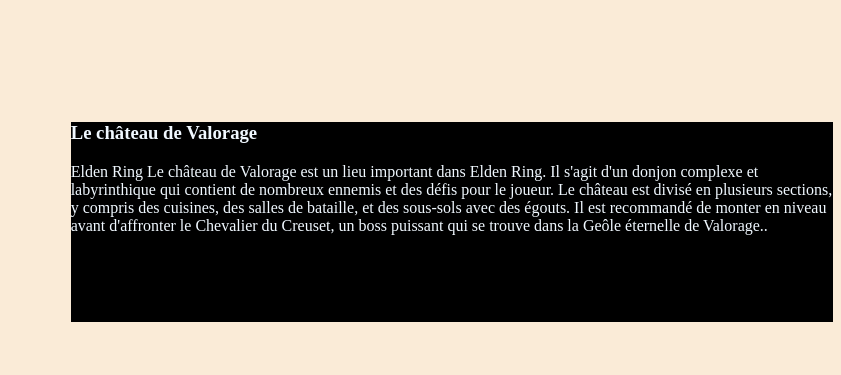
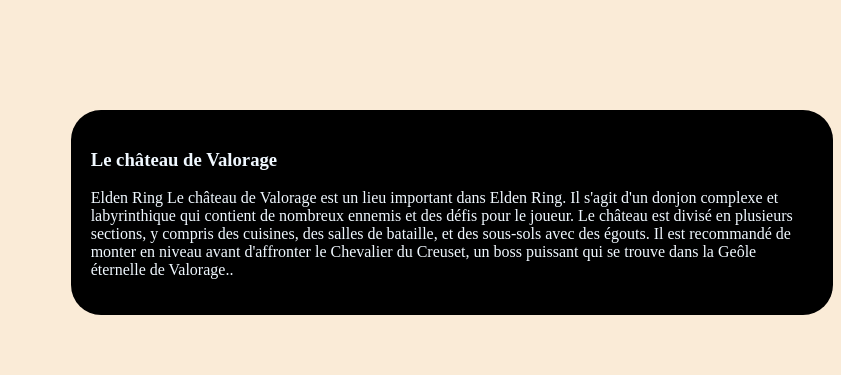
Before and after one commit to Koro133/Koro133.github.io, a plain HTML site: page index.html in a window 1280 px wide. Shown: the part 102-477 px from the top of the page, 439-1280 px from the left. Drawn offline with Linux system fonts and the light colour scheme.

Commit message:
adding a box

```diff
--- a/index.html
+++ b/index.html
@@ -26,7 +26,7 @@
       />
 
       <div>
-        <div class="floating_box" style="height: 200px; width: px">
+        <div class="floating_box">
           <h3>Le château de Valorage</h3>
           <p>
             Elden Ring Le château de Valorage est un lieu important dans Elden
--- a/style.css
+++ b/style.css
@@ -38,4 +38,6 @@
 .floating_box{
     background-color: black;
     color: aliceblue;
+    border-radius: 30px;
+    padding: 20px;
 }
```
